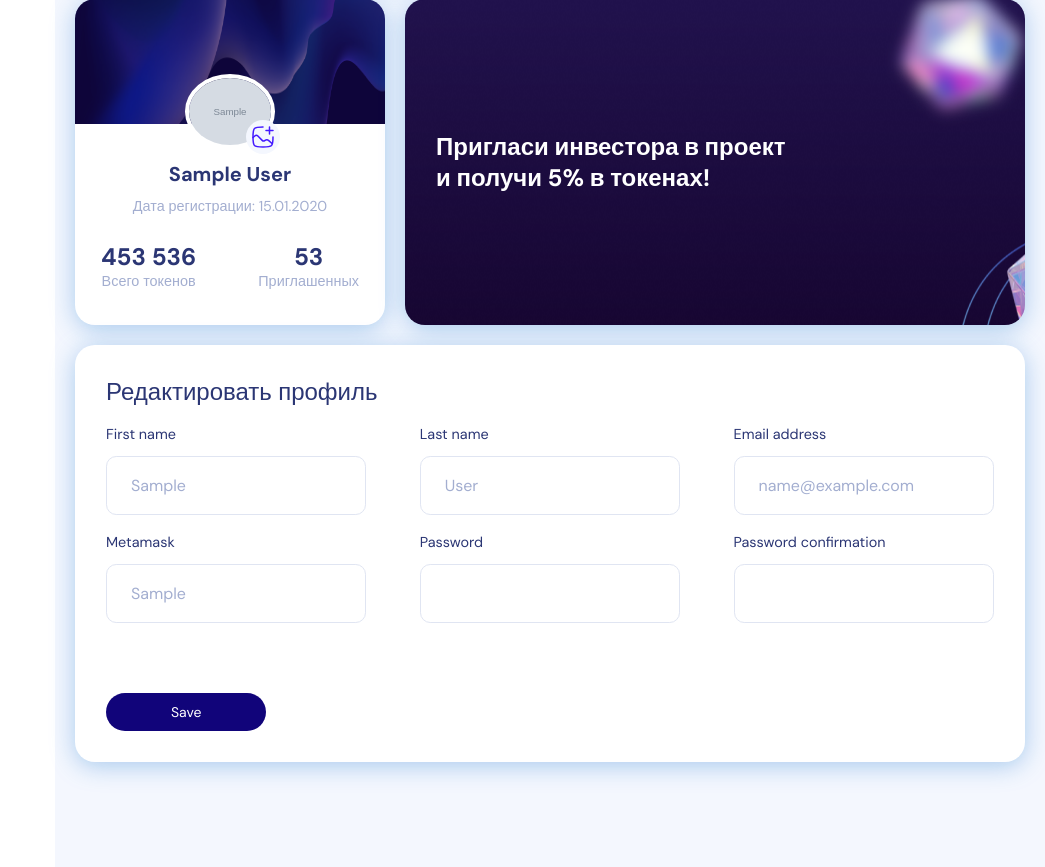
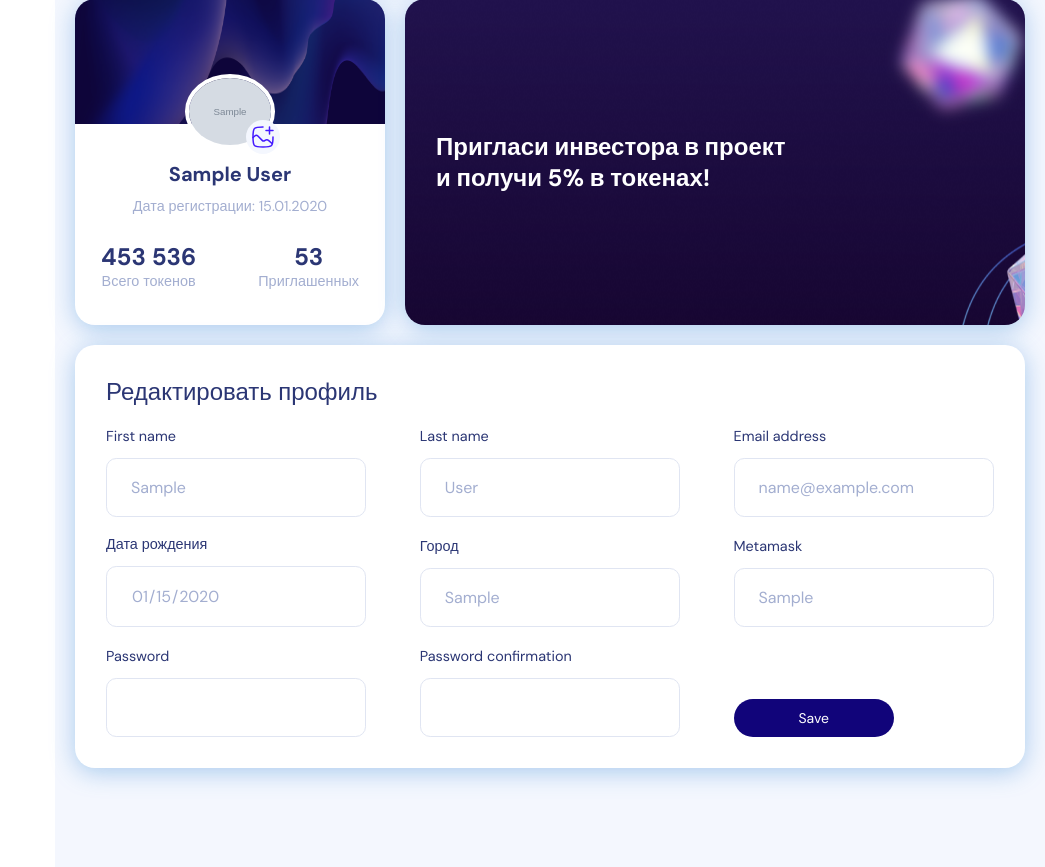
Before and after one commit to gupalovich/rpm, a Django app: a page that uses prm/templates/base.html in a window 1280 px wide. Shown: the part 414-1281 px from the top of the page, without its empty margins (235-1280 px from the left). Run offline with Django 4.2, Linux system fonts and the light colour scheme; a user stored in the database is signed in; tables that the repository leaves empty hold one stand-in row (values such as "Sample post"); grey boxes marked "Sample" are stand-in pictures; parts of the project's set-up code (start-up, migrations or seed data) failed here and were passed over; some libraries are stand-ins or nearby versions.

Commit message:
Update ProfileUserUpdateForm; Tests for ProfileUserUpdateForm;

```diff
--- a/prm/dashboard/forms.py
+++ b/prm/dashboard/forms.py
@@ -60,12 +60,18 @@ class ProfileUserUpdateForm(forms.ModelForm):
             "first_name",
             "last_name",
             "email",
-            # "birthday",
-            # "city",
+            "birthday",
+            "city",
             "metamask_wallet",
             # don't add password/password1 here
         ]
 
+    city = forms.CharField(label=_("Город"), required=False)
+    birthday = forms.DateField(
+        label=_("Дата рождения"),
+        required=False,
+        widget=forms.TextInput(attrs={"type": "date"}),
+    )
     password = forms.CharField(
         label=_("Password"),
         strip=False,
@@ -98,14 +104,26 @@ class ProfileUserUpdateForm(forms.ModelForm):
             raise forms.ValidationError(_("Passwords do not match"))
         return password1
 
+    def __init__(self, *args, **kwargs):
+        super().__init__(*args, **kwargs)
+
+        self.fields["city"].initial = self.instance.settings.city
+        self.fields["birthday"].initial = self.instance.settings.birthday
+
     def save(self, commit=True):
         """
         Save the updated user information and the new password (if entered).
         """
         user = super().save(commit=False)
         password = self.cleaned_data.get("password")
+        user.settings.city = self.cleaned_data["city"]
+        user.settings.birthday = self.cleaned_data["birthday"]
+
         if password:
             user.set_password(password)
+
         if commit:
+            user.settings.save()
             user.save()
+
         return user
--- a/prm/static/css/project.css
+++ b/prm/static/css/project.css
@@ -87,6 +87,10 @@ input,
 ::placeholder {
   -webkit-transition: all 0.3s ease-in-out;
   transition: all 0.3s ease-in-out;
+}
+
+input[type=date]::-webkit-calendar-picker-indicator {
+  display: none;
 }
 
 .title_left {
--- a/prm/static/sass/_base.scss
+++ b/prm/static/sass/_base.scss
@@ -54,3 +54,7 @@ input,
 ::placeholder {
     transition: all .3s ease-in-out;
 }
+
+input[type="date"]::-webkit-calendar-picker-indicator {
+    display: none;
+}
```
Also changed, not shown: prm/dashboard/tests/test_forms.py (+8 -6 lines), README.md, prm/static/css/project.min.css.
